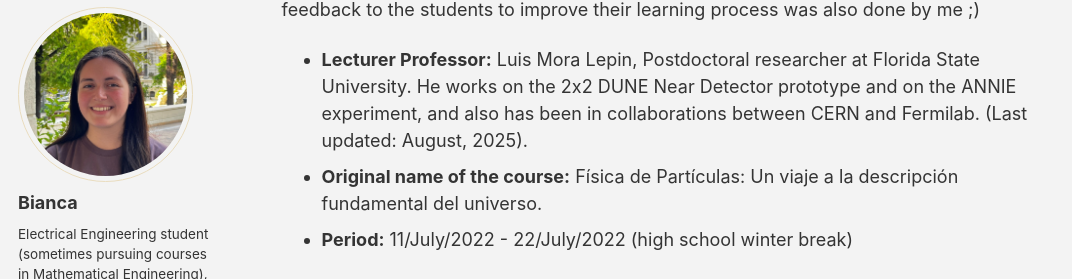
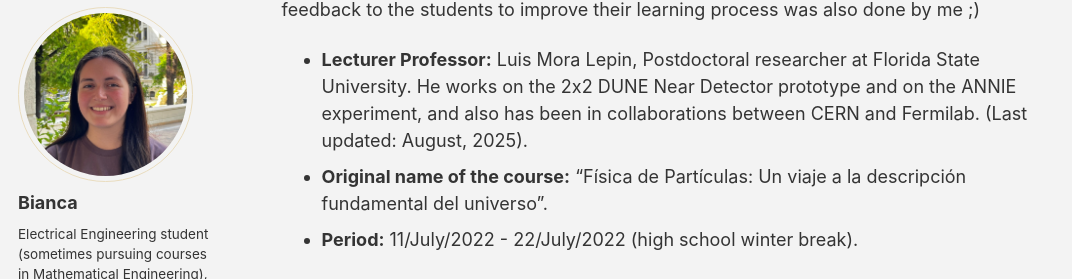
Before and after one commit to Bianca-Zamora-Araya/Bianca-Zamora-Araya.github.io, a Jekyll site: the page built from _teaching/2022-1_COFM52-1.md, in a window 1280 px wide and 900 px high, scrolled down 537 px, cut to the strip 94-373 px from the top of the window. Shown: the whole strip, without its empty margins (0-1072 px from the left). Built offline with Jekyll 4.4.1, drawn with Linux system fonts in a browser that asks for light colours; a style sheet for code colours, icons or effects is not loaded.

```diff
--- a/_teaching/2022-1_COFM52-1.md
+++ b/_teaching/2022-1_COFM52-1.md
@@ -14,8 +14,8 @@ This course provided an introduction to the **Standard Model of particle physics
 As a **teaching assistant**, I was responsible for preparing **worksheets** and **tutorial sessions**, **grading** problem sets. I also developed a **Jupyter Notebook** as an assessed activity to introduce students to `Python` and data analysis using `Pandas` library. Giving feedback to the students to improve their learning process was also done by me ;)
 
 * **Lecturer Professor:** Luis Mora Lepin, Postdoctoral researcher at Florida State University. He works on the 2x2 DUNE Near Detector prototype and on the ANNIE experiment, and also has been in collaborations between CERN and Fermilab. (Last updated: August, 2025).
-* **Original name of the course:** Física de Partículas: Un viaje a la descripción fundamental del universo.
-* **Period:** 11/July/2022 - 22/July/2022 (high school winter break)
+* **Original name of the course:** "Física de Partículas: Un viaje a la descripción fundamental del universo".
+* **Period:** 11/July/2022 - 22/July/2022 (high school winter break).
 
 <style>
 .video-container {
```
